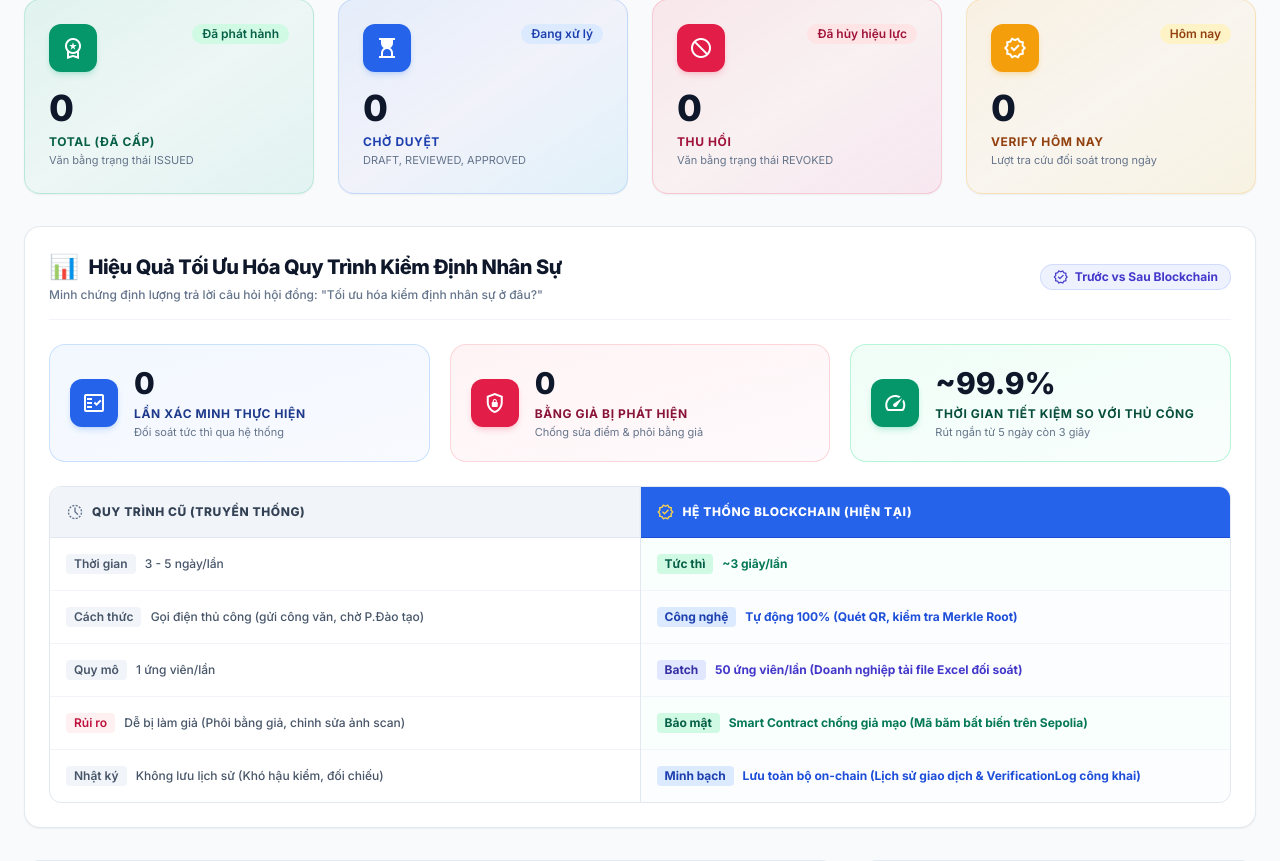
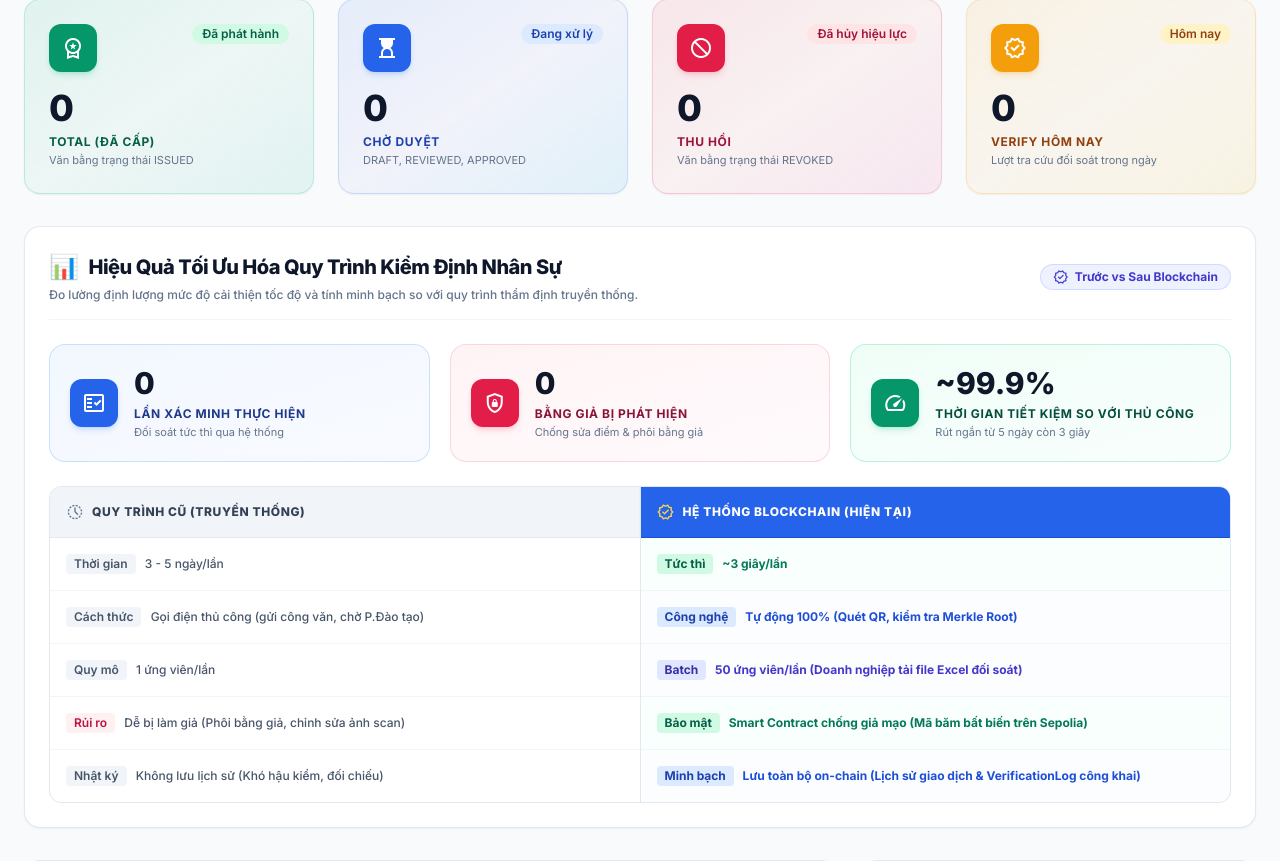
Before and after one commit to vtruongkhuong/HeThongLuuTru_CapPhat_XacMinhVanBang_Blockchain, a Django app: page /report/ in a window 1280 px wide. Shown: the part 224-1085 px from the top of the page. Run offline with Django 5.2, Linux system fonts and the light colour scheme; the visitor is signed in with stand-in values (Sample User, id 1); data comes from the database, SQL or seed files in the repository; data that the repository does not hold is empty; parts of the project's set-up code (start-up, migrations or seed data) failed here and were passed over; some libraries are stand-ins or nearby versions.

Commit message:
fix(ui): remove dev note on dashboard reporting header

```diff
--- a/templates/dashboard.html
+++ b/templates/dashboard.html
@@ -125,7 +125,7 @@
                     Hiệu Quả Tối Ưu Hóa Quy Trình Kiểm Định Nhân Sự
                 </h2>
                 <p class="text-xs text-slate-500 font-medium mt-1">
-                    Minh chứng định lượng trả lời câu hỏi hội đồng: "Tối ưu hóa kiểm định nhân sự ở đâu?"
+                    Đo lường định lượng mức độ cải thiện tốc độ và tính minh bạch so với quy trình thẩm định truyền thống.
                 </p>
             </div>
             <span class="inline-flex items-center gap-1.5 px-3 py-1 rounded-full text-xs font-bold bg-indigo-50 text-indigo-700 border border-indigo-200/70 w-fit">
```
